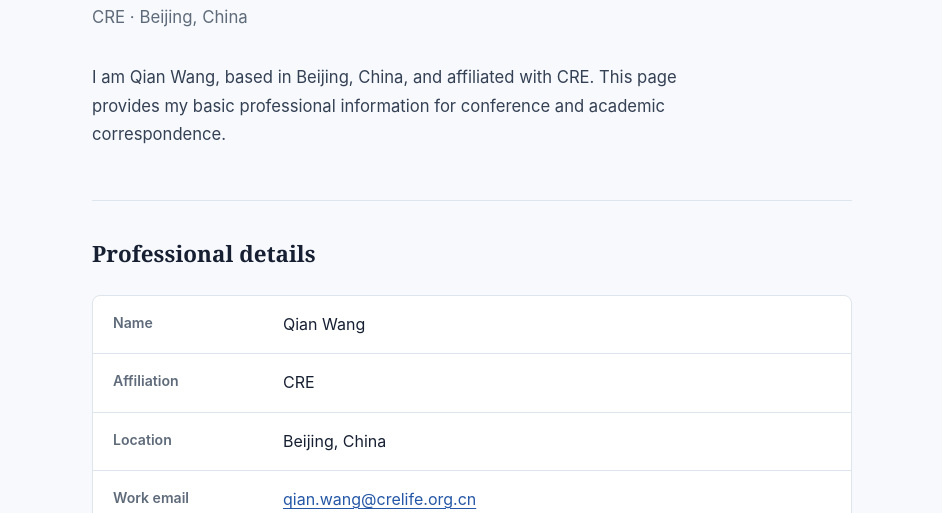
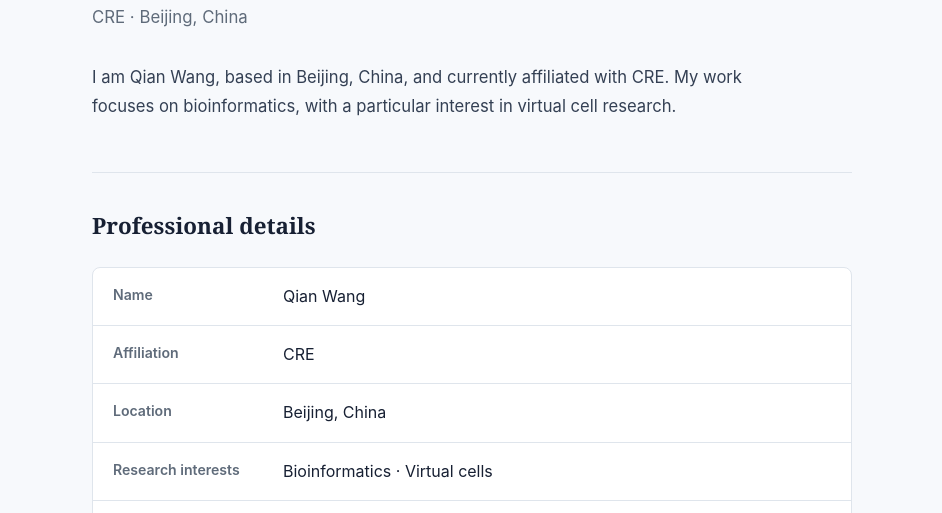
Before and after one commit to qianw-cre/qianw-cre.github.io, a plain HTML site: page index.html in a window 1280 px wide. Shown: the part 235-748 px from the top of the page, without its empty margins (168-1110 px from the left). Drawn offline with Linux system fonts and the light colour scheme.

Commit message:
Add bioinformatics and virtual cell research interests

```diff
--- a/index.html
+++ b/index.html
@@ -231,7 +231,7 @@
     <p class="affiliation">CRE · Beijing, China</p>
 
     <div class="intro">
-      <p>I am Qian Wang, based in Beijing, China, and affiliated with CRE. This page provides my basic professional information for conference and academic correspondence.</p>
+      <p>I am Qian Wang, based in Beijing, China, and currently affiliated with CRE. My work focuses on bioinformatics, with a particular interest in virtual cell research.</p>
     </div>
 
     <section id="profile">
@@ -248,6 +248,10 @@
         <div class="detail-row">
           <dt>Location</dt>
           <dd>Beijing, China</dd>
+        </div>
+        <div class="detail-row">
+          <dt>Research interests</dt>
+          <dd>Bioinformatics · Virtual cells</dd>
         </div>
         <div class="detail-row">
           <dt>Work email</dt>
```
